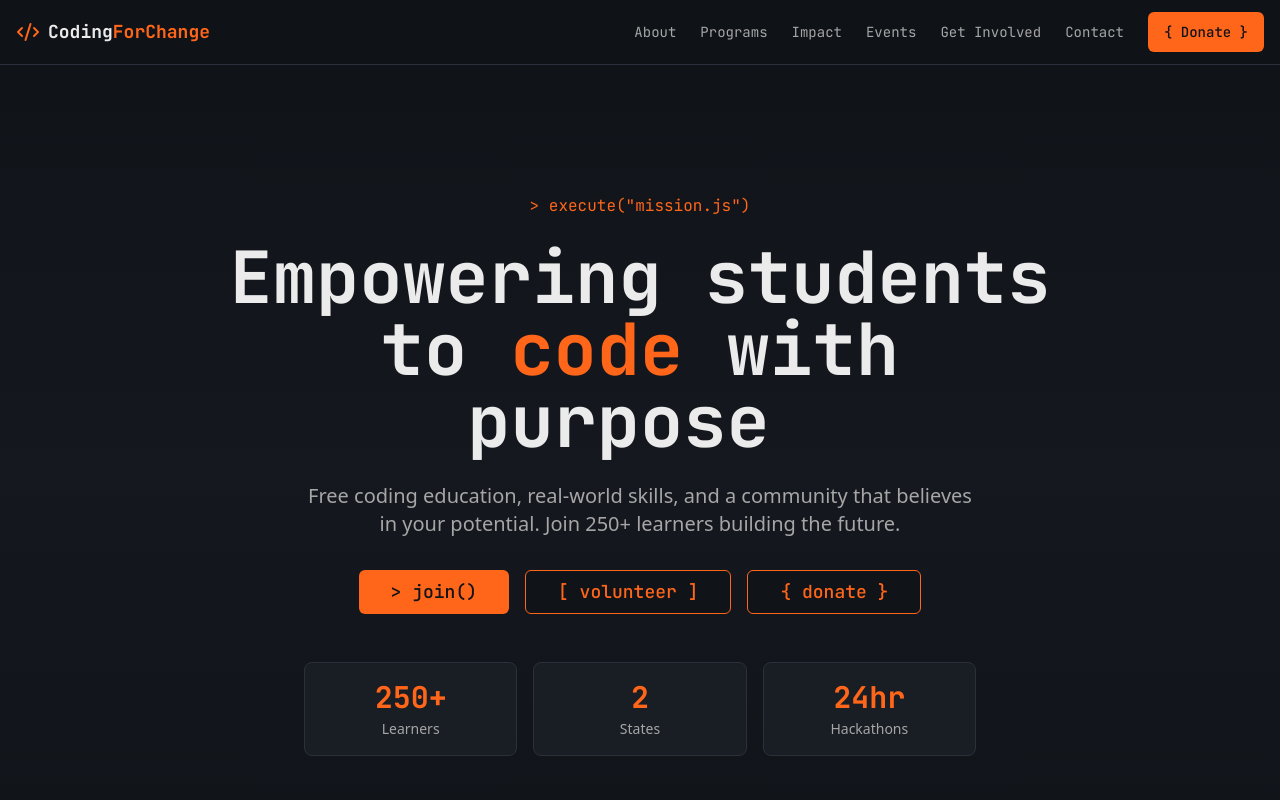
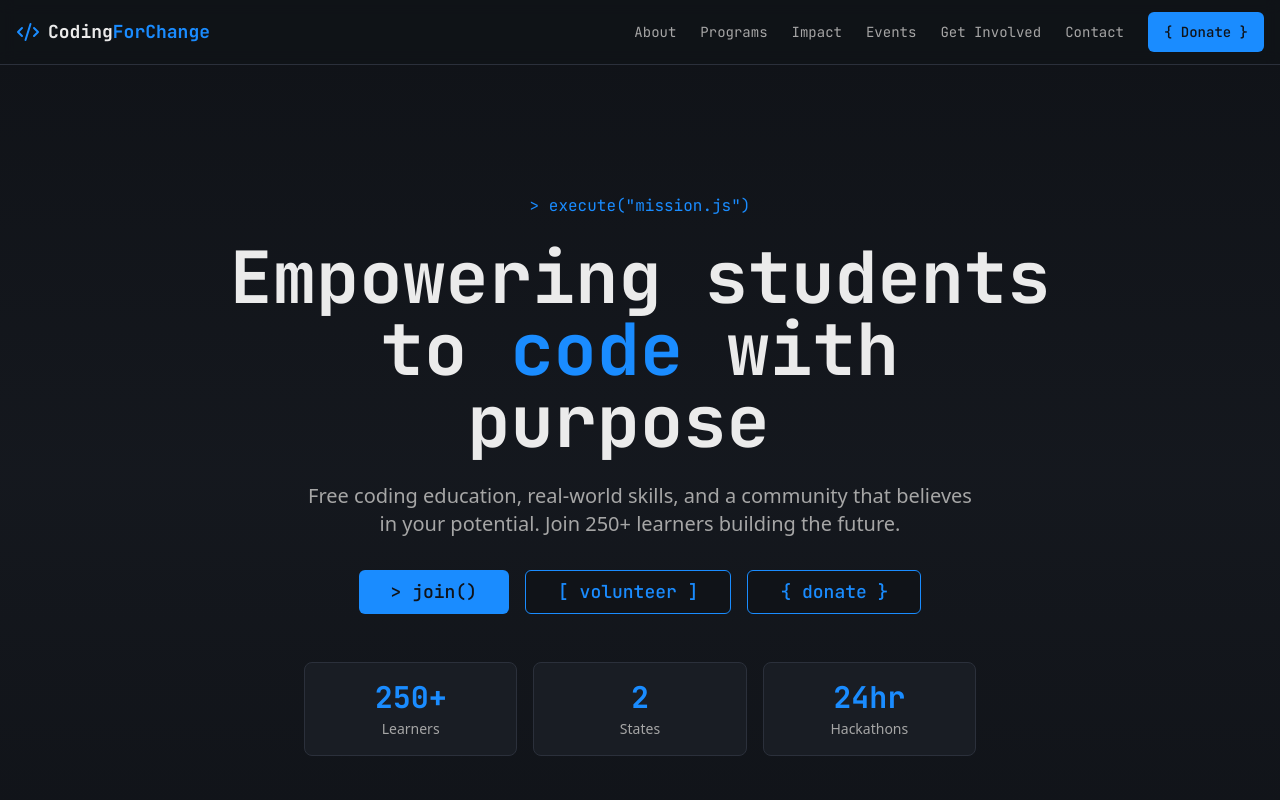
Before and after one commit to flyingturtleboop/code-for-all-ngn, a React (Vite) app: page / in a window 1280 px wide. Shown: the top 800 px of the page. Built offline with nearby package versions, Linux system fonts and the light colour scheme; the HTML template or start-up script is replaced by a standard one.

Commit message:
Refactor: Change theme to blue

```diff
--- a/src/index.css
+++ b/src/index.css
@@ -17,9 +17,9 @@ All colors MUST be HSL.
     --popover: 220 20% 10%;
     --popover-foreground: 0 0% 92%;
 
-    --primary: 20 100% 55%;
+    --primary: 210 100% 55%;
     --primary-foreground: 220 20% 8%;
-    --primary-glow: 25 100% 65%;
+    --primary-glow: 210 100% 65%;
 
     --secondary: 220 15% 20%;
     --secondary-foreground: 0 0% 92%;
@@ -27,7 +27,7 @@ All colors MUST be HSL.
     --muted: 220 15% 18%;
     --muted-foreground: 0 0% 65%;
 
-    --accent: 20 100% 55%;
+    --accent: 210 100% 55%;
     --accent-foreground: 0 0% 98%;
 
     --destructive: 0 84.2% 60.2%;
@@ -35,16 +35,16 @@ All colors MUST be HSL.
 
     --border: 220 15% 20%;
     --input: 220 15% 20%;
-    --ring: 20 100% 55%;
+    --ring: 210 100% 55%;
 
     --radius: 0.5rem;
 
     /* Code theme gradients */
-    --gradient-primary: linear-gradient(135deg, hsl(20 100% 55%), hsl(25 100% 65%));
+    --gradient-primary: linear-gradient(135deg, hsl(210 100% 55%), hsl(210 100% 65%));
     --gradient-hero: linear-gradient(180deg, hsl(220 20% 8%), hsl(220 18% 12%));
 
-    /* Shadows with orange glow */
-    --shadow-glow: 0 0 40px hsl(20 100% 55% / 0.3);
+    /* Shadows with blue glow */
+    --shadow-glow: 0 0 40px hsl(210 100% 55% / 0.3);
     --shadow-card: 0 4px 20px hsl(220 20% 5% / 0.5);
 
     /* Animations */
@@ -77,9 +77,9 @@ All colors MUST be HSL.
     --popover: 220 20% 10%;
     --popover-foreground: 0 0% 92%;
 
-    --primary: 20 100% 55%;
+    --primary: 210 100% 55%;
     --primary-foreground: 220 20% 8%;
-    --primary-glow: 25 100% 65%;
+    --primary-glow: 210 100% 65%;
 
     --secondary: 220 15% 20%;
     --secondary-foreground: 0 0% 92%;
@@ -87,7 +87,7 @@ All colors MUST be HSL.
     --muted: 220 15% 18%;
     --muted-foreground: 0 0% 65%;
 
-    --accent: 20 100% 55%;
+    --accent: 210 100% 55%;
     --accent-foreground: 0 0% 98%;
 
     --destructive: 0 62.8% 30.6%;
@@ -95,7 +95,7 @@ All colors MUST be HSL.
 
     --border: 220 15% 20%;
     --input: 220 15% 20%;
-    --ring: 20 100% 55%;
+    --ring: 210 100% 55%;
     --sidebar-background: 240 5.9% 10%;
     --sidebar-foreground: 240 4.8% 95.9%;
     --sidebar-primary: 224.3 76.3% 48%;
```
